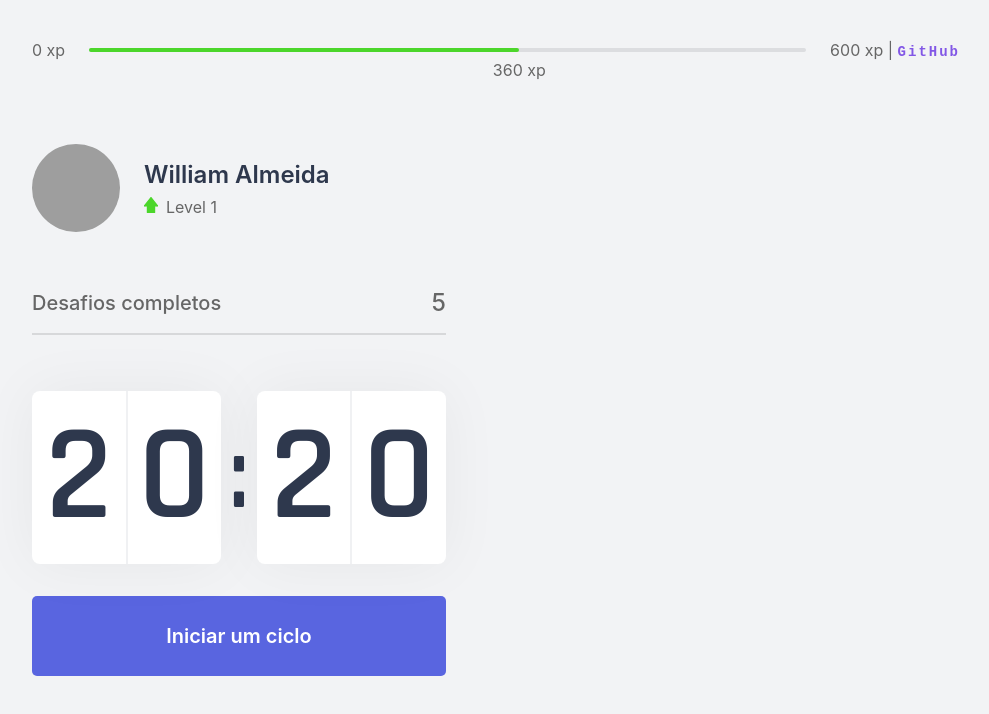
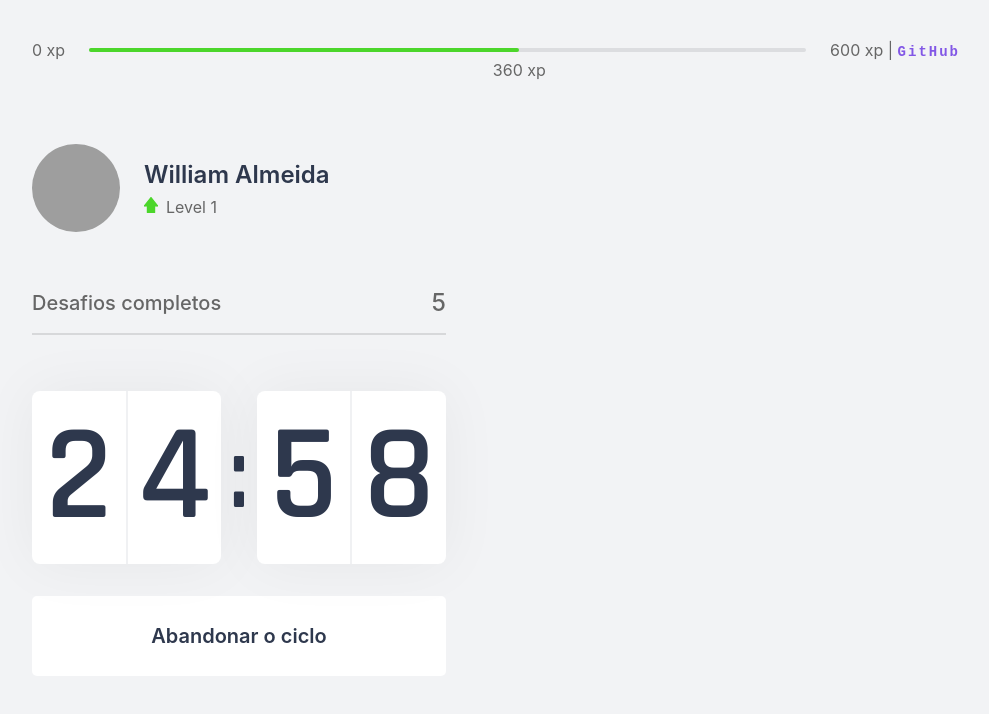
Before and after one commit to william-almeida/moveit, a Next.js app: page / in a window 1280 px wide. Both pictures are taken after a click on the button "Iniciar um ciclo". Shown: the top 714 px of the page, without its empty margins (144-1133 px from the left). Built offline with nearby package versions, Linux system fonts and the light colour scheme; grey boxes are pictures that could not be loaded.

Commit message:
countdown interruption

```diff
--- a/src/components/Countdown.tsx
+++ b/src/components/Countdown.tsx
@@ -1,9 +1,11 @@
 import { useState, useEffect} from 'react';
 import styles from '../styles/components/Countdown.module.css';
 
+let countdownTimeout: NodeJS.Timeout;
+
 export function Countdown() {
   const [time, setTime] = useState(25 * 60);
-  const [active, setActive] = useState(false);
+  const [isActive, setIsActive] = useState(false);
 
 
   const minutes = Math.floor(time / 60);
@@ -13,17 +15,23 @@
   const [minuteLeft, minuteRight] = String(minutes).padStart(2, '0').split('');
   const [secondLeft, secondRight] = String(seconds).padStart(2, '0').split('');
 
-  function StartCountdown(){
-    setActive(true)
+  function startCountdown() {
+    setIsActive(true);
+  }
+
+  function resetCountdown() {
+    clearTimeout(countdownTimeout);
+    setIsActive(false);
+    setTime(25 * 60);
   }
 
   useEffect(() => {
-    if (active && time > 0){
-      setTimeout(() => {
-        setTime(time - 1)
-      }, 10)
+    if (isActive && time > 0){
+      countdownTimeout = setTimeout(() => {
+        setTime(time - 1);
+      }, 1000)
     }
-  }, [active, time])
+  }, [isActive, time])
 
   return(
     <div>
@@ -39,13 +47,27 @@
         </div>
       </div>
 
+      {/* Operador ternário para botão on/off */}
+
+      {isActive ? (
+        <button
+        type="button"
+        className={ `${styles.countdownButton} ${styles.countdownButtonActive}` }
+        onClick={resetCountdown}
+        >
+          Abandonar o ciclo
+        </button>
+      ) : (
         <button
         type="button"
         className={ styles.countdownButton }
-      onClick={StartCountdown}
+        onClick={startCountdown}
         >
           Iniciar um ciclo
         </button>
+      )}
+
+
 
     </div>
   );
--- a/src/styles/components/Countdown.module.css
+++ b/src/styles/components/Countdown.module.css
@@ -59,3 +59,13 @@
 .countdownButton:hover {
   background-color: var(--blue-dark);
 }
+
+.countdownButtonActive {
+  background-color: var(--white);
+  color: var(--title);
+}
+
+.countdownButtonActive:hover {
+  background-color: var(--red);
+  color: var(--white);
+}
```
Lines whose indentation alone changed are shown as unchanged.
